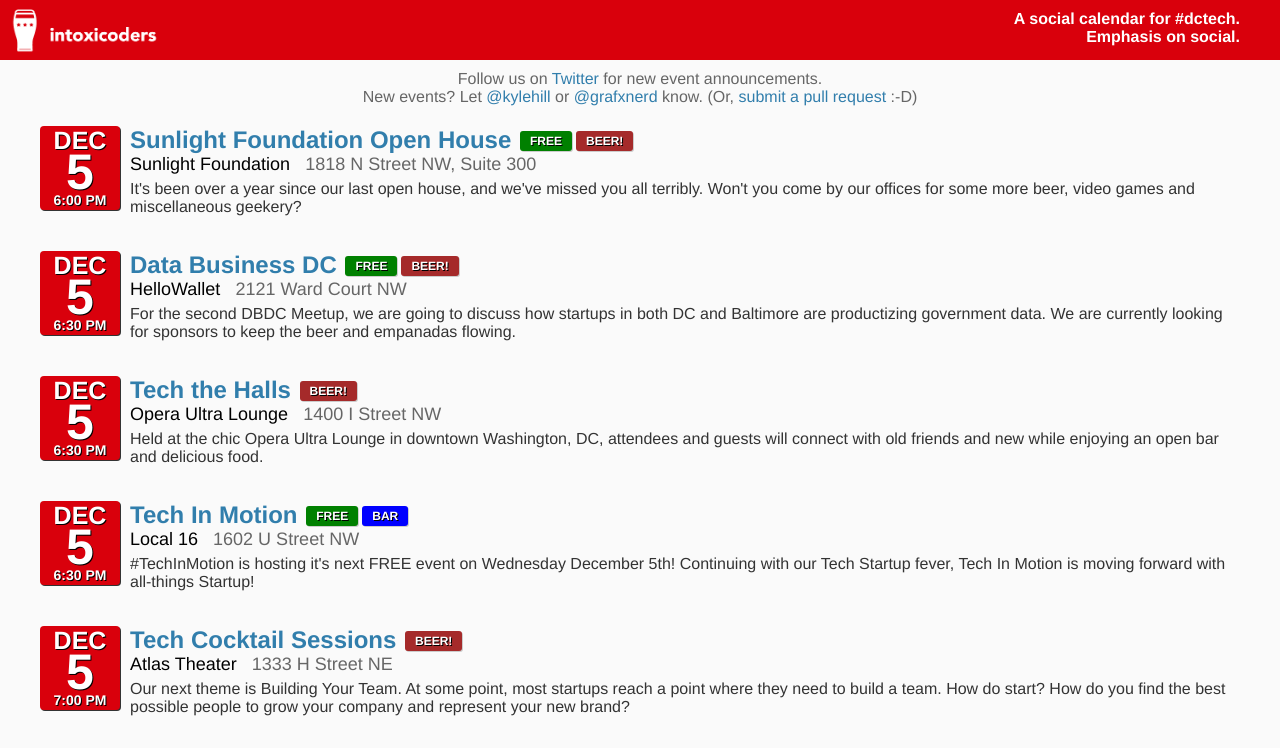
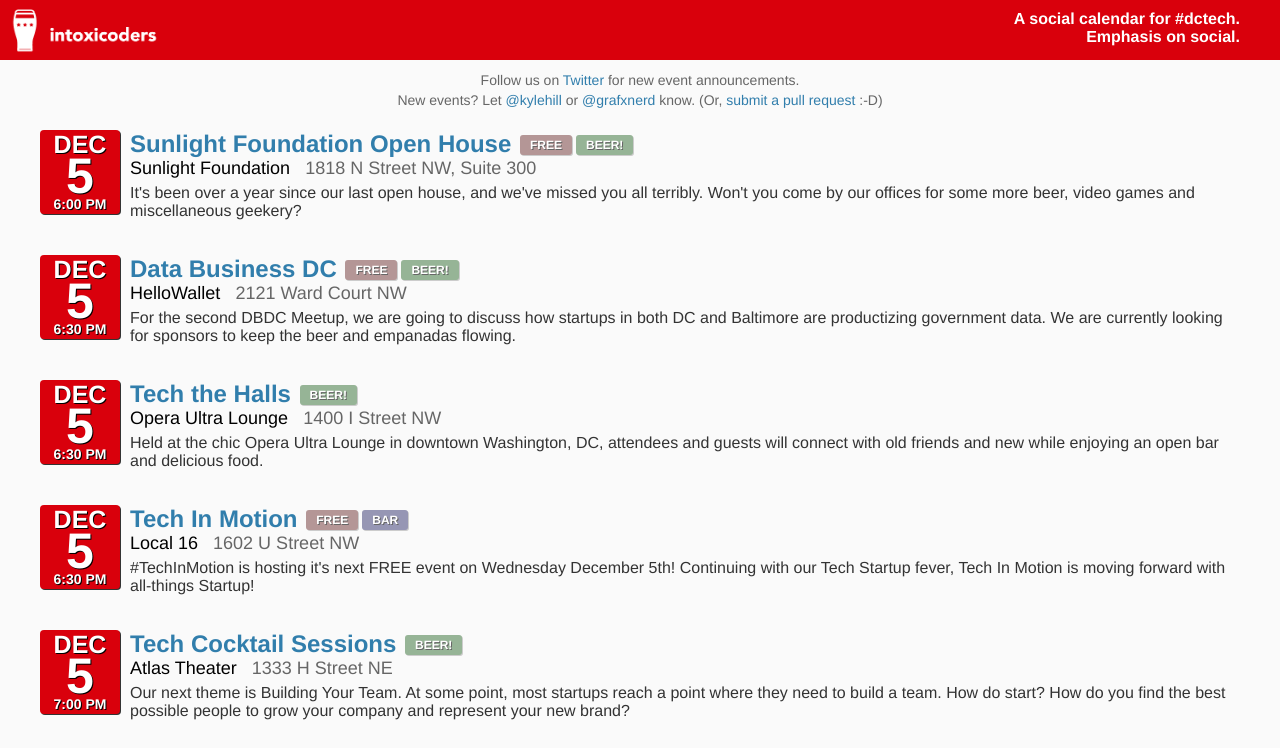
Before and after one commit to intoxicoders/intoxicoders.github.com, a plain HTML site: page index.html in a window 1280 px wide. Shown: the top 748 px of the page. Drawn offline with Linux system fonts and the light colour scheme.

Commit message:
Recolors tags, changes trailer

```diff
--- a/css/desktop.css
+++ b/css/desktop.css
@@ -31,6 +31,8 @@
     text-align:center;
     color:#666;
     margin-top:10px;
+    font-size:14px;
+    line-height:20px;
   }
   #list {
     margin:20px 40px;
@@ -85,7 +87,8 @@
   .desktop-tags {
 
   }
-  .desktop-tags .tag {
+  .desktop-tags
+  {
     display:inline-block;
   }
   .meta {
--- a/css/mobile.css
+++ b/css/mobile.css
@@ -25,6 +25,8 @@
     color:#666;
     text-align:center;
     margin:10px;
+    font-size:14px;
+    line-height:20px;
   }
   #list {
     margin:10px;
--- a/css/standard.css
+++ b/css/standard.css
@@ -16,9 +16,20 @@ body {
   text-transform:uppercase;
   font-weight:bold;
   display:inline-block;
-  text-shadow:1px 1px black;
+  text-shadow:1px 1px #666;
   box-shadow:1px 1px #CCC;
   vertical-align:top;
+  background-color:rgb(150,150,150);
+}
+
+.tag.free {
+  background-color:rgb(180,150,150);
+}
+.tag.beer {
+  background-color:rgb(150,180,150);
+}
+.tag.bar {
+  background-color:rgb(150,150,180);
 }
 
 .mobile-tags .tag:after {
@@ -29,18 +40,6 @@ body {
   margin-top:5px;
 }
 
-.tag.free {
-  background-color:green;
-}
-
-.tag.beer {
-  background-color:brown;
-}
-
-.tag.bar {
-  background-color:blue;
-}
-
 a {
   text-decoration:none;
   color:#317EAC;
```
